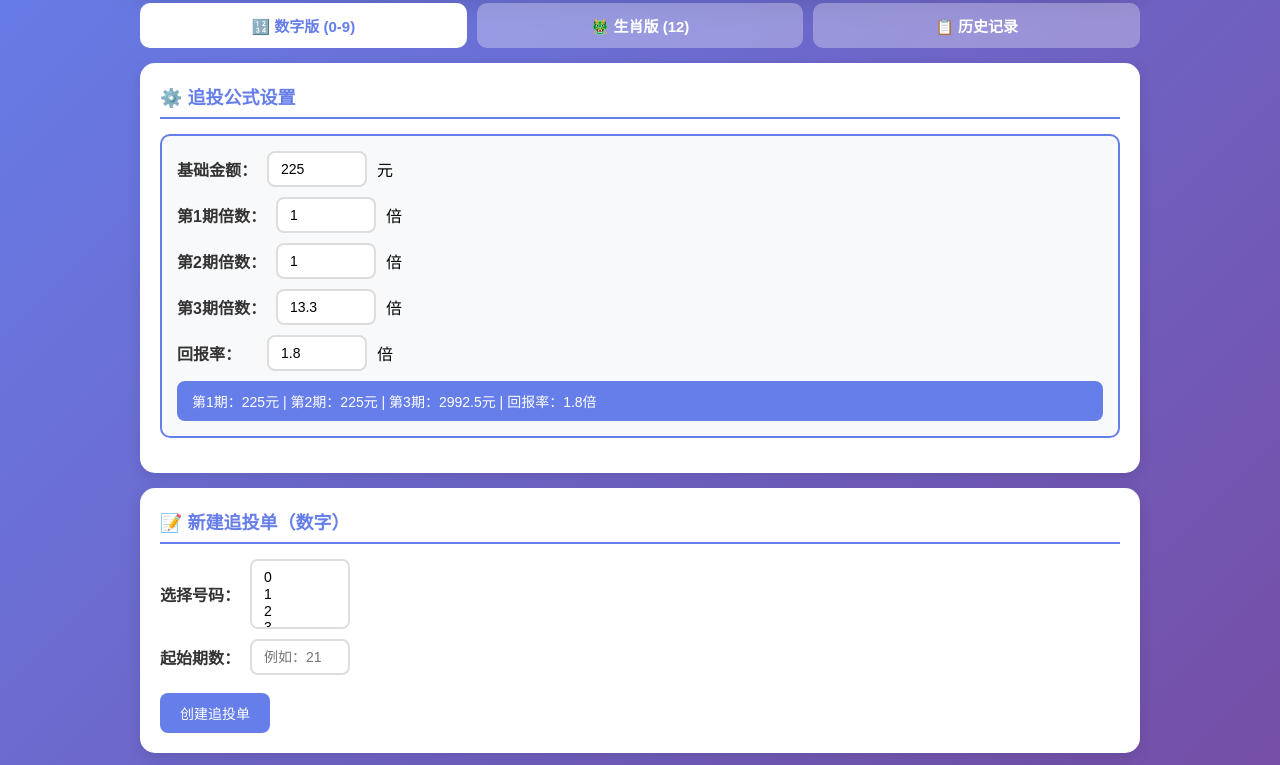
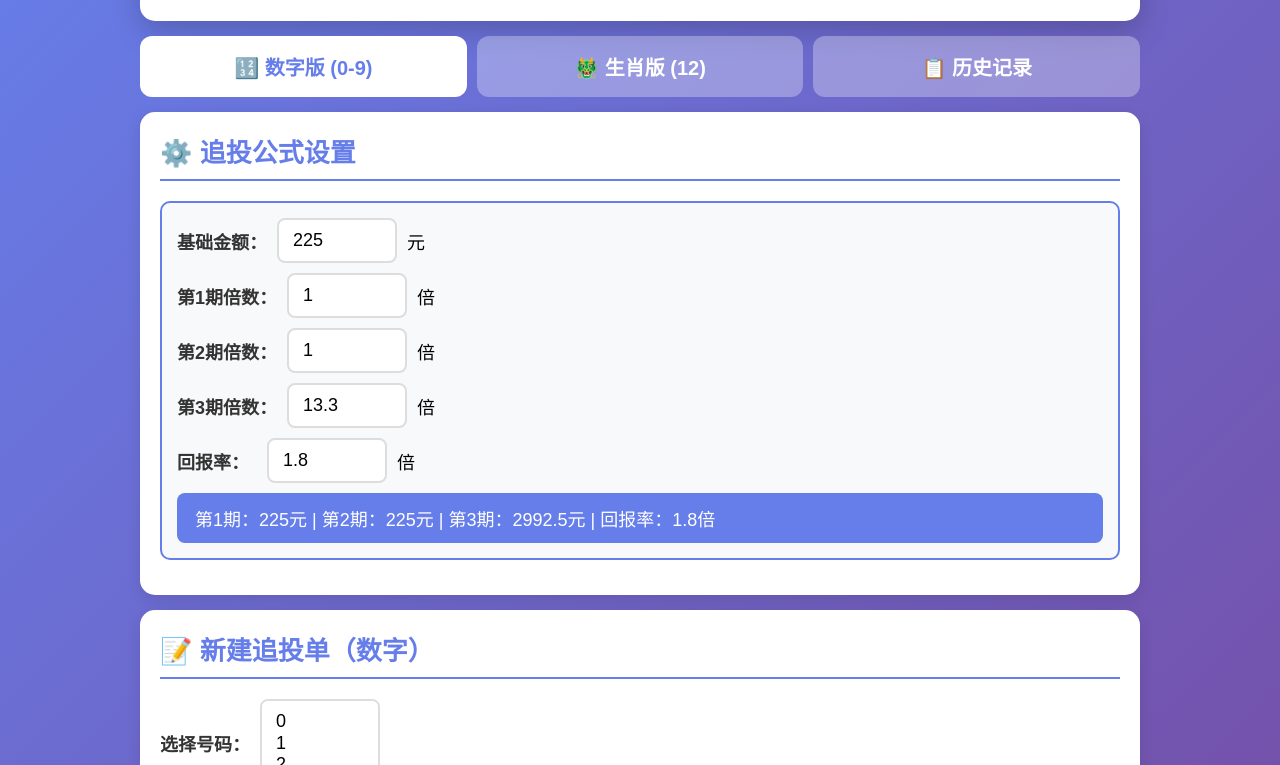
Before and after one commit to Ben88881931/caishenye-app, a plain HTML site: page 财神爷-追投跟踪.html in a window 1280 px wide. Shown: the part 126-891 px from the top of the page. Drawn offline with Linux system fonts and the light colour scheme.

Commit message:
更新数据到215期

```diff
--- /dev/null
+++ b/tracking_history.json
@@ -0,0 +1,6 @@
+{
+  "numberOrders": [],
+  "zodiacOrders": [],
+  "orderHistory": [],
+  "lastUpdated": "2026-08-05 02:00"
+}
--- a/财神爷-追投跟踪.html
+++ b/财神爷-追投跟踪.html
@@ -2,7 +2,7 @@
 <html lang="zh-CN">
 <head>
     <meta charset="UTF-8">
-    <meta name="viewport" content="width=device-width, initial-scale=1.0">
+    <meta name="viewport" content="width=device-width, initial-scale=1.4, maximum-scale=3.0">
     <title>财神爷追投跟踪系统</title>
     <style>
         * { margin: 0; padding: 0; box-sizing: border-box; }
@@ -10,7 +10,8 @@
             font-family: 'Microsoft YaHei', Arial, sans-serif;
             background: linear-gradient(135deg, #667eea 0%, #764ba2 100%);
             min-height: 100vh;
-            padding: 15px;
+            padding: 20px;
+            font-size: 18px;
         }
         .container { max-width: 1000px; margin: 0 auto; }
         .header {
@@ -21,7 +22,7 @@
             margin-bottom: 15px;
             text-align: center;
         }
-        .header h1 { color: #667eea; font-size: 24px; }
+        .header h1 { color: #667eea; font-size: 42px; }
         .tabs {
             display: flex;
             gap: 10px;
@@ -29,11 +30,11 @@
         }
         .tab {
             flex: 1;
-            padding: 12px;
+            padding: 16px;
             background: rgba(255,255,255,0.3);
             border: none;
-            border-radius: 10px;
-            font-size: 15px;
+            border-radius: 12px;
+            font-size: 20px;
             cursor: pointer;
             color: white;
             font-weight: bold;
@@ -50,10 +51,10 @@
         }
         .card h2 {
             color: #667eea;
-            font-size: 18px;
-            margin-bottom: 15px;
+            font-size: 26px;
+            margin-bottom: 20px;
             border-bottom: 2px solid #667eea;
-            padding-bottom: 8px;
+            padding-bottom: 10px;
         }
         .formula-box {
             background: #f8f9fa;
@@ -75,11 +76,11 @@
             min-width: 80px;
         }
         .formula-row input, .formula-row select {
-            padding: 8px 12px;
+            padding: 10px 14px;
             border: 2px solid #ddd;
             border-radius: 8px;
-            font-size: 14px;
-            width: 100px;
+            font-size: 18px;
+            width: 120px;
         }
         .formula-row input:focus {
             outline: none;
@@ -88,9 +89,9 @@
         .formula-display {
             background: #667eea;
             color: white;
-            padding: 10px 15px;
+            padding: 12px 18px;
             border-radius: 8px;
-            font-size: 14px;
+            font-size: 18px;
             margin-top: 10px;
         }
         .order-table {
```
Also changed, not shown: 财神爷-数据记录.html (+9 -8 lines).
